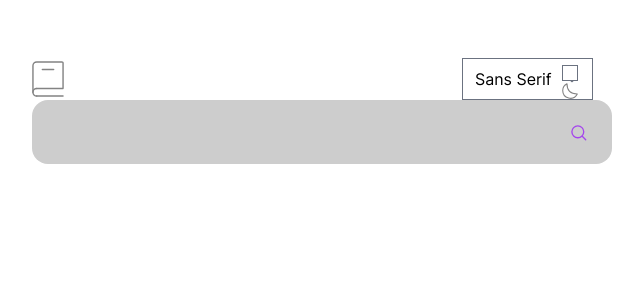
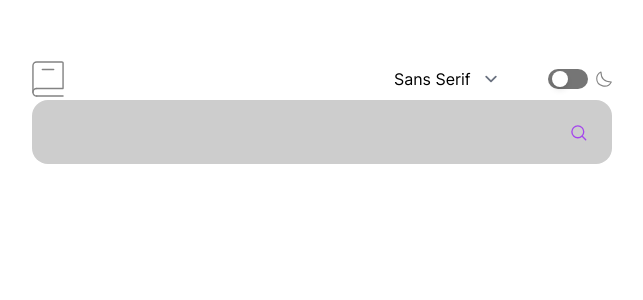
Before and after one commit to diegotorres9/dictionary-app, a Next.js app: page / in a window 1280 px wide. Shown: the top 300 px of the page, without its empty margins (318-961 px from the left). Built offline with nearby package versions, Linux system fonts and the light colour scheme.

Commit message:
toggle dark mode switch *still more to do*

```diff
--- a/app/components/header/Header.js
+++ b/app/components/header/Header.js
@@ -1,13 +1,13 @@
 "use client";
 
 import Image from "next/image"
+import { useTheme } from "next-themes";
 import AppLogo from "../../../public/images/logo.svg";
 import MoonIcon from "../../../public/images/icon-moon.svg";
-import styles from "./headerstyles.module.css";
 
 export default function Header ({fontChange}) {
     return (
-    <header className={styles.header}>
+    <header className='grid grid-cols-header-grid items-center'>
         <Image
             width={32}
             height={36.5}
@@ -15,17 +15,23 @@ export default function Header ({fontChange}) {
             src={AppLogo}
         />
         <div className="font-select">
-            <select name="fonts" id="font-select" className="font-select" aria-label="font-select" onChange={fontChange}>
-            <option value="font-sans">Sans Serif</option>
-            <option value="font-serif">Serif</option>
-            <option value="font-mono">Mono</option>
-        </select>
+            <select name="fonts" id="font-select" className="font-select block rounded-md border-transparent bg-transparent focus:border-violet" aria-label="font-select" onChange={fontChange}>
+                <option value="font-sans">Sans Serif</option>
+                <option value="font-serif">Serif</option>
+                <option value="font-mono">Mono</option>
+            </select>
         </div>
 
-        <div className="theme-switch-container">
-            <label htmlFor="theme-switch" id="theme-switch" className="theme-switch">
-                <input type="checkbox" id="theme-slider" className="theme-slider" />
-                <span className="slider round"></span>
+        <div className="theme-switch-container justify-self-end flex inline-block">
+
+            <input
+                type="checkbox"
+                name="theme-switch"
+                className="theme-switch sr-only absolute left-0 top-0 w-full h-full appearance-none peer rounded-md"
+                onClick={() => console.log("clicked")}
+            />
+            <label htmlFor="theme-switch" className="flex justify-between items-center p-2 text-xl relative">
+            <span className="w-[40px] h-[20px] flex items-center flex-shrink-0 ml-4 p-1 bg-dark-gray rounded-full duration-300 ease-in-out peer-checked:violet after:w-4 after:h-4 after:bg-white after:rounded-full after:shadow-md after:duration-300 peer-checked:after:translate-x-6"></span>
             </label>
             <Image
                 width={15.55}
```
